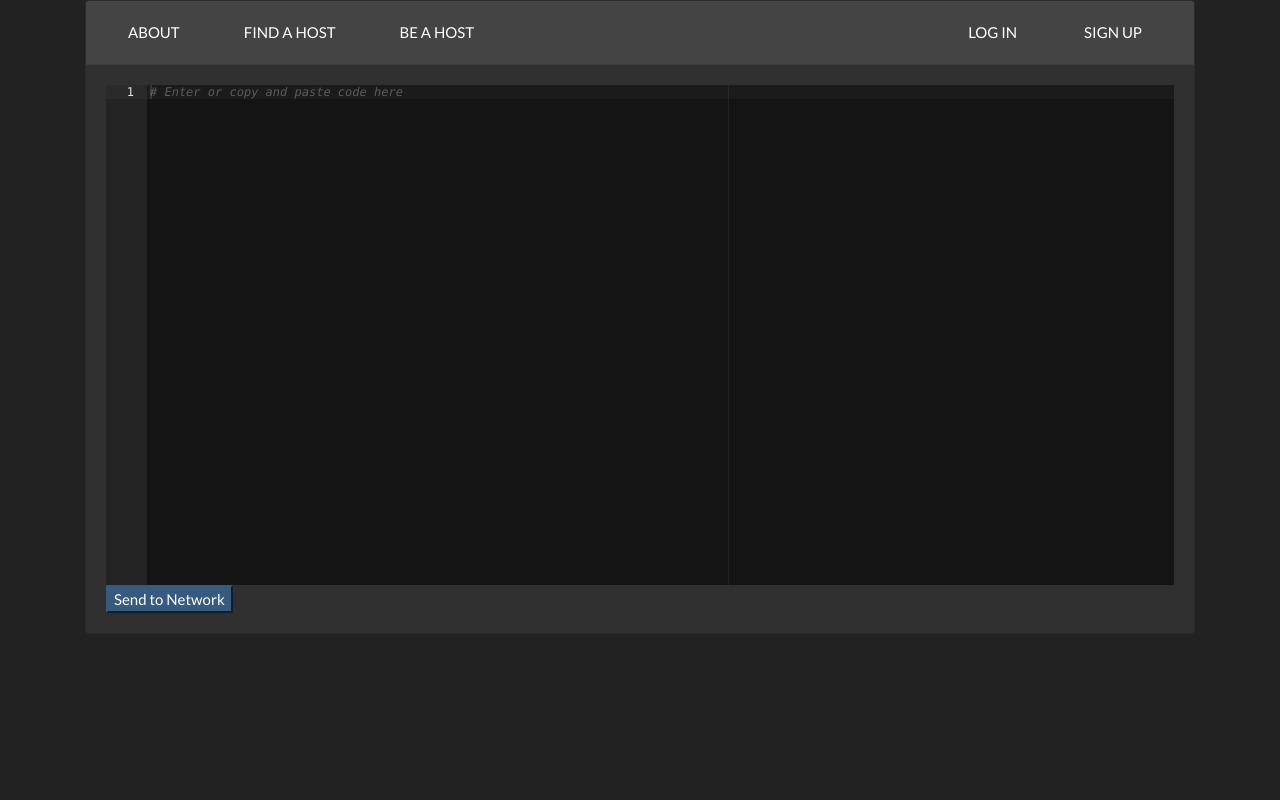
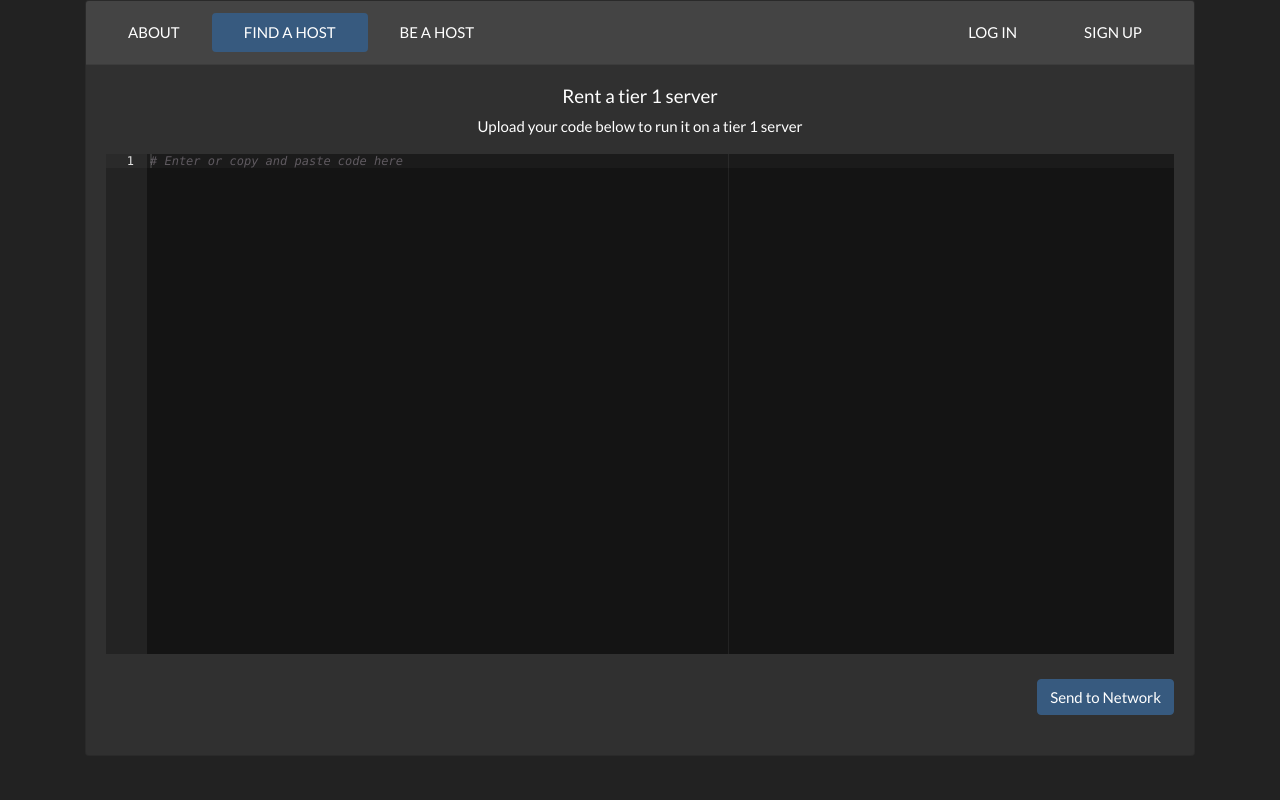
Before and after one commit to kyranpottle/TheHive, a Flask app: page /editor?tier=1 in a window 1280 px wide. Run offline with Flask 2, Linux system fonts and the light colour scheme; some libraries are stand-ins or nearby versions.

Commit message:
Connect rent page with editor

```diff
--- a/webapp/app/static/styles.css
+++ b/webapp/app/static/styles.css
@@ -18,7 +18,8 @@
 }
 
 .editor-button {
-    float: left;
+    float: right;
+    margin-top: 25px;
 }
 
 @media (min-width: 768px) and (max-width: 991.98px) {
--- a/webapp/app/templates/common/navigation.html
+++ b/webapp/app/templates/common/navigation.html
@@ -8,7 +8,9 @@
 <ul class="nav nav-pills card-header-pills">
     {% for href, id, caption in navigation_bar %}
         <li class="nav-item">
-            <a class="nav-link {% if id == active_page %} active {% endif %}" href="{{ href|e }}">
+            <a
+                class="nav-link {% if id == active_page or id == 'rent' and active_page == 'editor' %} active {% endif %}"
+                href="{{ href|e }}">
                 {{ caption|e }}
             </a>
         </li>
@@ -16,12 +18,12 @@
 
     <div class="navigation-right">
         <li class="nav-item">
-            <a class="nav-link {% if active_page == "login" %} active {% endif %}" href="/login">
+            <a class="nav-link {% if active_page == 'login' %} active {% endif %}" href="/login">
                 LOG IN
             </a>
         </li>
         <li class="nav-item">
-            <a class="nav-link {% if active_page == "signup" %} active {% endif %}" href="/signup">
+            <a class="nav-link {% if active_page == 'signup' %} active {% endif %}" href="/signup">
                 SIGN UP
             </a>
         </li>
--- a/webapp/app/templates/editor.html
+++ b/webapp/app/templates/editor.html
@@ -1,7 +1,10 @@
 {% extends 'common/layout.html' %}
 {% set active_page = "editor" %}
+{% set tier_number = request.args.get('tier') %}
 {% block page_content %}
+    <h5>Rent a tier {{ tier_number }} server</h5>
+    <p class="card-text">Upload your code below to run it on a tier {{ tier_number }} server</p>
     <div id="editor"># Enter or copy and paste code here</div>
     <script src="static/editor.js" type="text/javascript" charset="utf-8"></script>
-    <button id="run-code-button" class="btn-primary editor-button">Send to Network</button>
+    <button id="run-code-button" class="btn btn-primary editor-button">Send to Network</button>
 {% endblock %}
--- a/webapp/app/templates/host.html
+++ b/webapp/app/templates/host.html
@@ -7,7 +7,7 @@
     <ol class="list-group list-group-flush" >
         <li class="list-group-item">1. Download our desktop application</li>
         <li class="list-group-item">2. Run the benchmark to determine which tier you're in</li>
-        <li class="list-group-item">3. Kepp the app running to allow others to rent from you</li>
+        <li class="list-group-item">3. Keep the app running to allow others to rent from you</li>
     </ol>
     <br />
     <a
```
Also changed, not shown: webapp/app/templates/rent.html (+16 -32 lines), webapp/app/static/main.js (line endings or trailing spaces).
